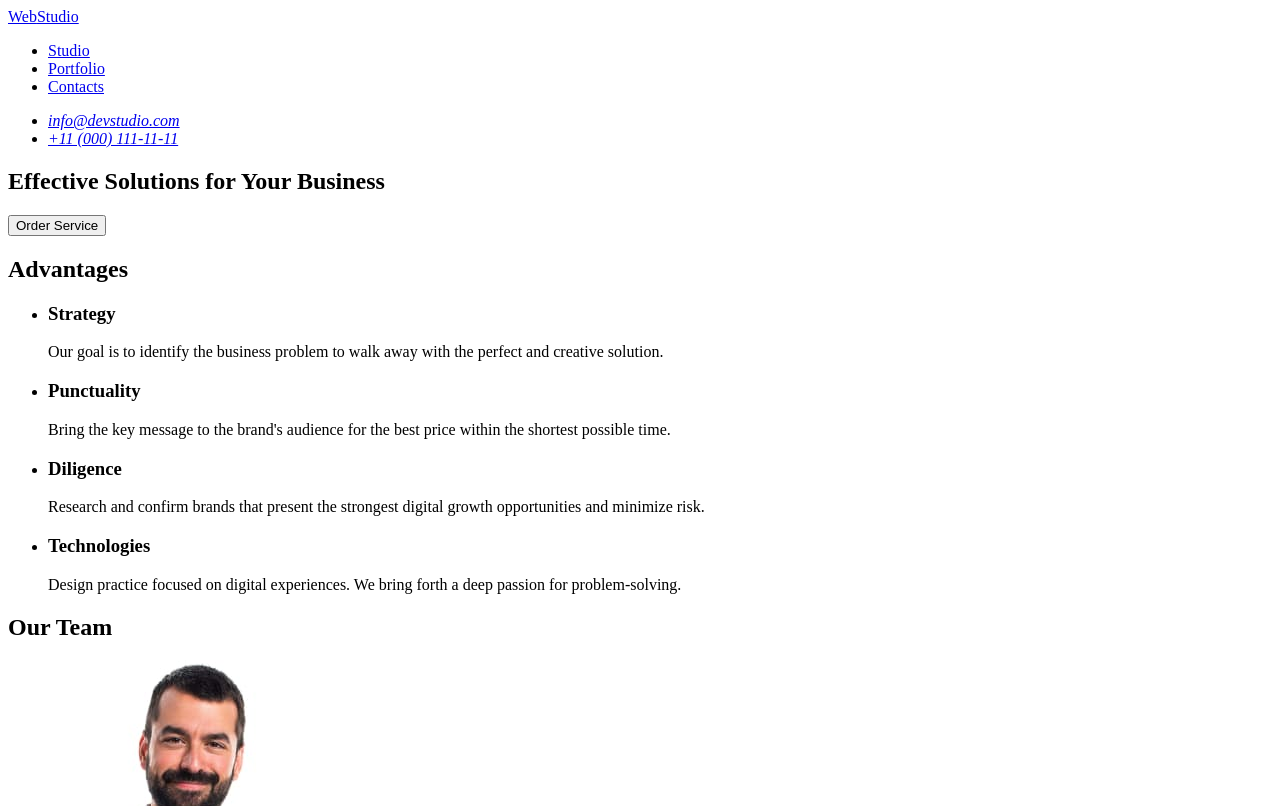
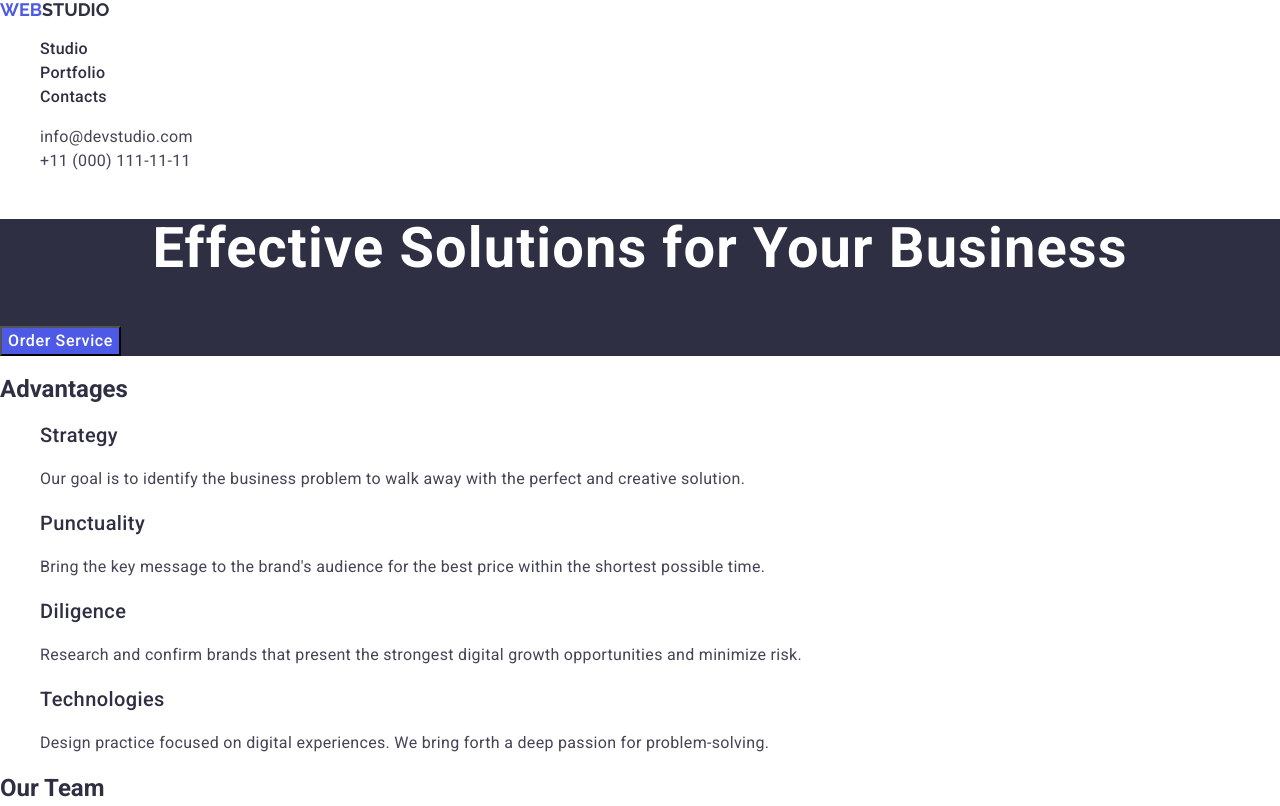
Before and after one commit to AlonaObidenko/goit-markup-hw-02, a plain HTML site: page index.html in a window 1280 px wide. Shown: the top 806 px of the page. Drawn offline with nearby package versions, Linux system fonts and the light colour scheme.

Commit message:
added css

```diff
--- /dev/null
+++ b/css/styles.css
@@ -0,0 +1,101 @@
+body {
+    font-family: 'Roboto', sans-serif;
+    color: #434455;
+    background-color: #FFFFFF;
+}
+ul,
+ol {
+    list-style-type: none;
+}
+
+a {
+    color: currentColor;
+    text-decoration: none;
+}
+
+button {
+    font-family: inherit;
+    color: currentColor;
+    background-color: transparent;
+    cursor: pointer;
+}
+.logo-text {
+    font-family: Raleway;
+    color: #4D5AE5;
+    font-size: 18px;
+    line-height: 1.16;
+    font-weight: 700;
+    text-transform: uppercase;
+
+}
+.logo-header-accent {
+    color: #2E2F42;
+}
+.logo-footer-accent {
+    color: #F4F4FD;
+}
+.nav-item,
+.section-title,
+.subtitle {
+    color: #2E2F42;
+}
+.nav-item {
+    font-size: 16px;
+        line-height: 1.5;
+        font-weight: 500;
+        letter-spacing: 0.32px;
+}
+.nav-item:hover, .nav-item:focus, .nav-item:active, .address-link
+ {
+    color: #404BBF;
+}
+.address-link {
+    color: #434455;
+        font-size: 16px;
+        font-style: normal;
+        line-height: 1.5;
+        letter-spacing: 0.32px;
+}
+.address-link:hover, .address-link:focus, .address-link:active {
+    color: #404BBF;
+}
+.hero {
+    background-color: #2E2F42;
+}
+.hero-title {
+    color: #FFFFFF;
+    color: var(--WHITE, #FFF);
+        text-align: center;
+        font-size: 56px;
+        font-weight: 700;
+        line-height: 1.07;
+        letter-spacing: 1.12px;
+}
+.hero-btn {
+    background-color: #4D5AE5;
+    color: #FFF;
+        font-size: 16px;
+        font-weight: 500;
+        line-height: 1.5;
+        letter-spacing: 0.64px;
+}
+.subtitle {
+        font-size: 20px;
+        font-weight: 500;
+        line-height: 1.2;
+        letter-spacing: 0.4px;
+}
+.text {
+    font-family: Roboto;
+        font-size: 16px;
+        font-style: normal;
+        font-weight: 400;
+        line-height: 1.5;
+        letter-spacing: 0.32px;
+}
+.footer {
+    background-color: #2E2F42;
+}
+.footer>.text {
+    color: #F4F4FD;
+}
--- a/index.html
+++ b/index.html
@@ -4,62 +4,83 @@
     <meta charset="UTF-8" />
     <meta name="viewport" content="width=device-width, initial-scale=1.0" />
     <title>Document</title>
+    <link rel="preconnect" href="https://fonts.googleapis.com" />
+    <link rel="preconnect" href="https://fonts.gstatic.com" crossorigin />
+    <link
+      href="https://fonts.googleapis.com/css2?family=Raleway:wght@700&family=Roboto:wght@400;500;700&family=Tangerine&display=swap"
+      rel="stylesheet"
+    />
+    <link
+      rel="stylesheet"
+      href="https://cdn.jsdelivr.net/npm/modern-normalize@2.0.0/modern-normalize.min.css"
+    />
+    <link rel="stylesheet" href="./css/styles.css" />
   </head>
   <body>
     <!-- Header section -->
-    <!-- #region -->
     <header>
       <nav>
-        <a href="./index.html">Web<span>Studio</span></a>
+        <a href="./index.html" class="logo-text"
+          >Web<span class="logo-header-accent">Studio</span></a
+        >
         <ul>
-          <li><a href="./index.html">Studio</a></li>
-          <li><a href="#portfolio">Portfolio</a></li>
-          <li><a href="#contacts">Contacts</a></li>
+          <li><a href="./index.html" class="nav-item">Studio</a></li>
+          <li><a href="#portfolio" class="nav-item">Portfolio</a></li>
+          <li><a href="#contacts" class="nav-item">Contacts</a></li>
         </ul>
       </nav>
       <address>
         <ul>
           <li>
-            <a href="mailto:info@devstudio.com">info@devstudio.com</a>
+            <a href="mailto:info@devstudio.com" class="address-link"
+              >info@devstudio.com</a
+            >
           </li>
-          <li><a href="tel:+110001111111">+11 (000) 111-11-11</a></li>
+
+          <li>
+            <a href="tel:+110001111111" class="address-link"
+              >+11 (000) 111-11-11</a
+            >
+          </li>
         </ul>
       </address>
     </header>
-    <!-- #endregion -->
+
     <!-- Unique content -->
     <main>
+      <!-- Hero section -->
+      <section class="hero">
+        <h1 class="hero-title">Effective Solutions for Your Business</h1>
+        <button type="button" class="button hero-btn">Order Service</button>
+      </section>
+      <!-- Advantages section -->
       <section>
-        <h1>Effective Solutions for Your Business</h1>
-        <button type="button">Order Service</button>
-      </section>
-      <section>
-        <h2>Advantages</h2>
+        <h2 class="section-title">Advantages</h2>
         <ul>
           <li>
-            <h3>Strategy</h3>
-            <p>
+            <h3 class="subtitle">Strategy</h3>
+            <p class="text">
               Our goal is to identify the business problem to walk away with the
               perfect and creative solution.
             </p>
           </li>
           <li>
-            <h3>Punctuality</h3>
-            <p>
+            <h3 class="subtitle">Punctuality</h3>
+            <p class="text">
               Bring the key message to the brand's audience for the best price
               within the shortest possible time.
             </p>
           </li>
           <li>
-            <h3>Diligence</h3>
-            <p>
+            <h3 class="subtitle">Diligence</h3>
+            <p class="text">
               Research and confirm brands that present the strongest digital
               growth opportunities and minimize risk.
             </p>
           </li>
           <li>
-            <h3>Technologies</h3>
-            <p>
+            <h3 class="subtitle">Technologies</h3>
+            <p class="text">
               Design practice focused on digital experiences. We bring forth a
               deep passion for problem-solving.
             </p>
@@ -67,7 +88,7 @@
         </ul>
       </section>
       <section>
-        <h2>Our Team</h2>
+        <h2 class="section-title">Our Team</h2>
         <ul>
           <li>
             <img
@@ -76,8 +97,8 @@
               width="264"
               height="260"
             />
-            <h3>Mark Guerrero</h3>
-            <p>Product Designer</p>
+            <h3 class="subtitle">Mark Guerrero</h3>
+            <p class="text">Product Designer</p>
           </li>
           <li>
             <img
@@ -86,8 +107,8 @@
               width="264"
               height="260"
             />
-            <h3>Tom Ford</h3>
-            <p>Frontend Developer</p>
+            <h3 class="subtitle">Tom Ford</h3>
+            <p class="text">Frontend Developer</p>
           </li>
           <li>
             <img
@@ -96,8 +117,8 @@
               width="264"
               height="260"
             />
-            <h3>Camila Garcia</h3>
-            <p>Marketing</p>
+            <h3 class="subtitle">Camila Garcia</h3>
+            <p class="text">Marketing</p>
           </li>
           <li>
             <img
@@ -106,13 +127,13 @@
               width="264"
               height="260"
             />
-            <h3>Daniel Wilson</h3>
-            <p>UI Designer</p>
+            <h3 class="subtitle">Daniel Wilson</h3>
+            <p class="text">UI Designer</p>
           </li>
         </ul>
       </section>
       <section>
-        <h2>Our Portfolio</h2>
+        <h2 class="section-title">Our Portfolio</h2>
         <ul>
           <li>
             <img
@@ -121,8 +142,8 @@
               width="360"
               height="300"
             />
-            <h3>Banking App</h3>
-            <p>App</p>
+            <h3 class="subtitle">Banking App</h3>
+            <p class="text">App</p>
           </li>
           <li>
             <img
@@ -131,8 +152,8 @@
               width="360"
               height="300"
             />
-            <h3>Cashless Payment</h3>
-            <p>Marketing</p>
+            <h3 class="subtitle">Cashless Payment</h3>
+            <p class="text">Marketing</p>
           </li>
           <li>
             <img
@@ -141,8 +162,8 @@
               width="360"
               height="300"
             />
-            <h3>Meditation App</h3>
-            <p>App</p>
+            <h3 class="subtitle">Meditation App</h3>
+            <p class="text">App</p>
           </li>
           <li>
             <img
@@ -151,8 +172,8 @@
               width="360"
               height="300"
             />
-            <h3>Taxi Service</h3>
-            <p>Marketing</p>
+            <h3 class="subtitle">Taxi Service</h3>
+            <p class="text">Marketing</p>
           </li>
           <li>
             <img
@@ -161,8 +182,8 @@
               width="360"
               height="300"
             />
-            <h3>Screen Illustrations</h3>
-            <p>Design</p>
+            <h3 class="subtitle">Screen Illustrations</h3>
+            <p class="text">Design</p>
           </li>
           <li>
             <img
@@ -171,16 +192,18 @@
               width="360"
               height="300"
             />
-            <h3>Online Courses</h3>
-            <p>Marketing</p>
+            <h3 class="subtitle">Online Courses</h3>
+            <p class="text">Marketing</p>
           </li>
         </ul>
       </section>
     </main>
     <!-- Footer section -->
-    <footer>
-      <a href="./index.html">Web<span>Studio</span></a>
-      <p>
+    <footer class="footer">
+      <a href="./index.html" class="logo-text"
+        >Web<span class="logo-footer-accent">Studio</span></a
+      >
+      <p class="text">
         Increase the flow of customers and sales for your business with digital
         marketing & growth solutions.
       </p>
```
